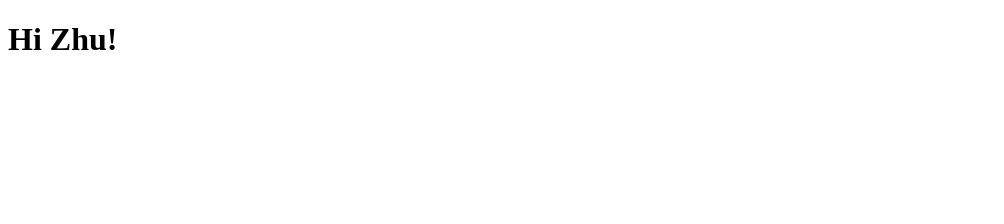
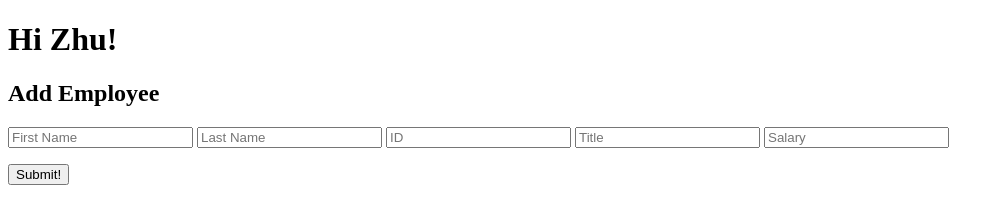
Before and after one commit to eschwartz/zhu-jquery-salary-calculator, a plain HTML site: page index.html in a window 1280 px wide. Shown: the whole page, without its empty margins (0-1004 px from the left). Drawn offline with Linux system fonts and the light colour scheme.

Commit message:
Form inputs and button

```diff
--- a/index.html
+++ b/index.html
@@ -9,5 +9,31 @@
 </head>
 <body>
   <h1>Hi Zhu!</h1>
+
+  <h2>Add Employee</h2>
+  <input
+    type="text"
+    placeholder="First Name"
+  />
+  <input
+    type="text"
+    placeholder="Last Name"
+  />
+  <input
+    type="text"
+    placeholder="ID"
+  />
+  <input
+    type="text"
+    placeholder="Title"
+  />
+  <input
+    type="number"
+    placeholder="Salary"
+  />
+
+  <p>
+    <button>Submit!</button>
+  </p>
 </body>
 </html>
```
Also changed, not shown: notes.txt.
